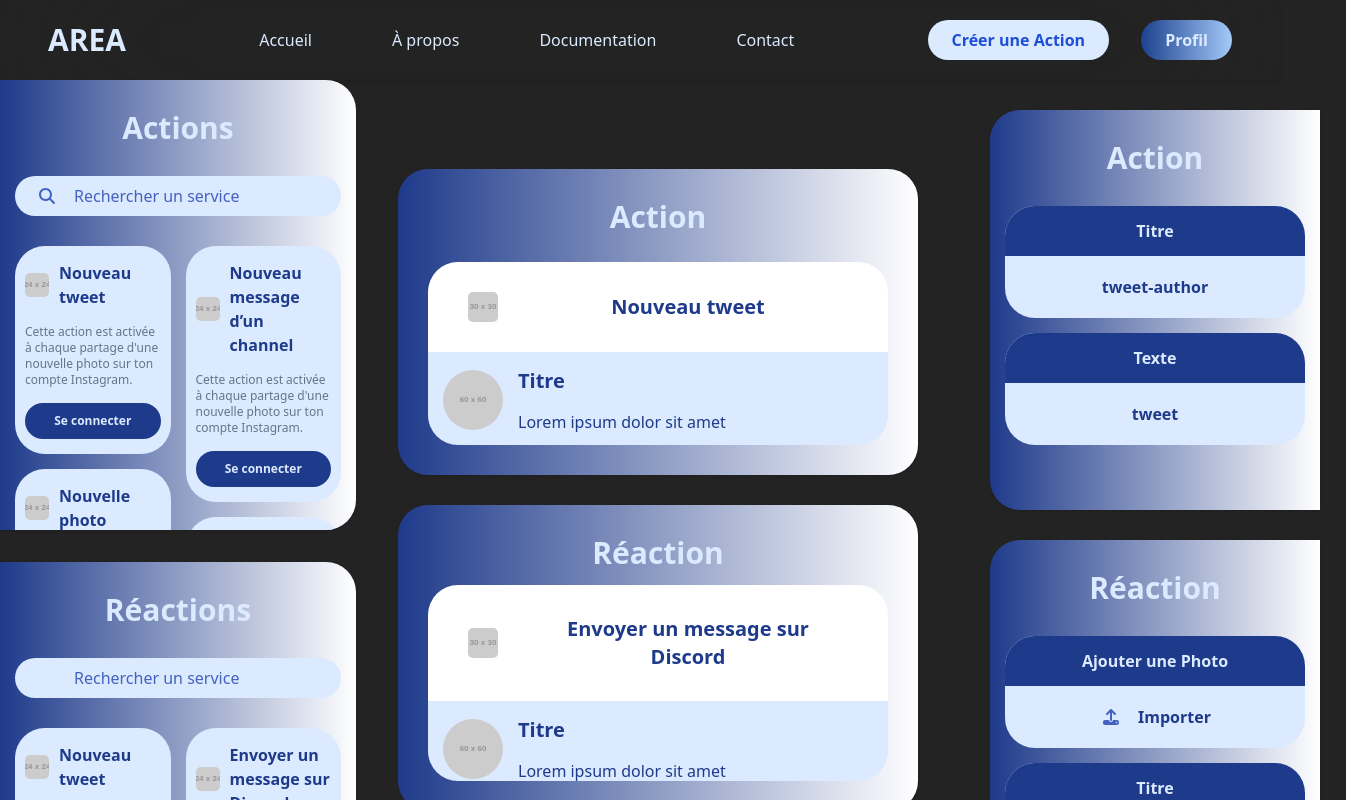
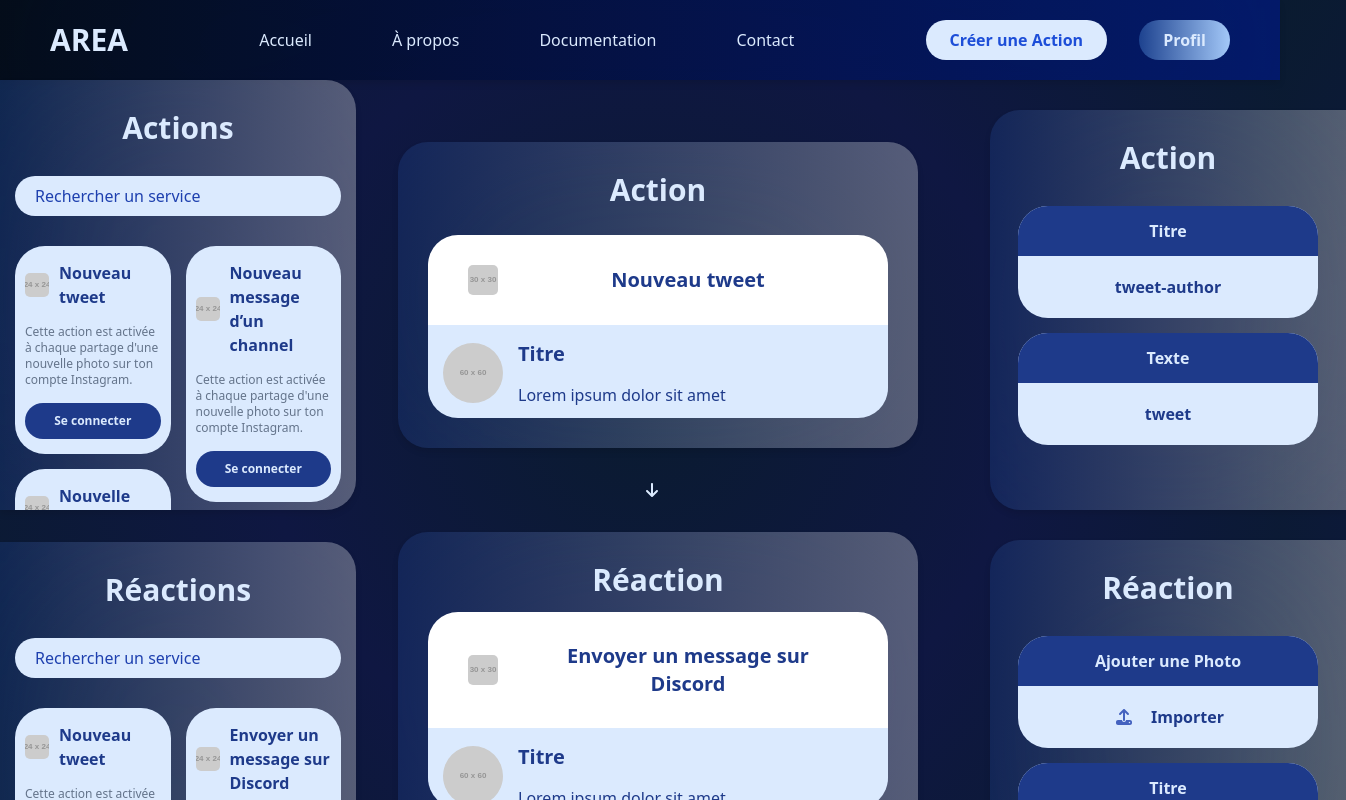
Before and after one commit to Flagada2000/AREA-WEB, a Next.js app: page /create-action in a window 1280 px wide. Shown: the top 800 px of the page, 1346 px wide, since content can reach past the window. Built offline with nearby package versions, Linux system fonts and the light colour scheme.

Commit message:
add css action reaction creation

```diff
--- a/src/app/(site)/create-action/page.tsx
+++ b/src/app/(site)/create-action/page.tsx
@@ -1,6 +1,7 @@
-import Image from 'next/image'
 import { FontAwesomeIcon } from '@fortawesome/react-fontawesome';
-import { faSearch, faUpload } from '@fortawesome/free-solid-svg-icons';
+import { faArrowDown, faSearch, faUpload } from '@fortawesome/free-solid-svg-icons';
+import React from 'react';
+
 export default function CreateAction() {
   return (
 
@@ -9,16 +10,11 @@ export default function CreateAction() {
 
     <div className="flex flex-line items-left gap-8">
       <div className="flex flex-col items-left gap-8">
-        <div className="w-[356px] h-[450px] px-[15px] py-[30px] bg-gradient-to-l from-white to-blue-900 rounded-tr-[30px] rounded-br-[30px] shadow backdrop-blur-[100px] flex-col justify-start items-center gap-[30px] inline-flex overflow-y-scroll">
+        <div className="action-card">
           <div className="self-stretch justify-center items-center gap-2.5 inline-flex">
               <div className="text-blue-100 text-3xl font-bold font-inter">Actions</div>
           </div>
-          <div className="self-stretch h-10 px-5 py-2.5 bg-blue-100 rounded-[999px] justify-start items-center gap-[15px] inline-flex">
-          <div className="w-6 h-6 relative">
-            <FontAwesomeIcon icon={faSearch} className="absolute text-blue-800 text-opacity-80 top-1/2 left-1/2 transform -translate-x-1/2 -translate-y-1/2" />
-          </div>
-              <div className="text-blue-800 text-opacity-80 text-base font-medium font-inter">Rechercher un service</div>
-          </div>
+          <input type="search-action" id="search-action" className="self-stretch h-10 px-5 py-2.5 bg-blue-100 rounded-[999px] justify-start items-center gap-[15px] inline-flex text-blue-800 text-opacity-80 text-base bg-blue-100 font-medium font-inter placeholder-blue-800" placeholder="Rechercher un service"/>
           <div className="self-stretch pb-[30px] justify-center items-start gap-[15px] inline-flex">
               <div className="grow shrink basis-0 flex-col justify-center items-center gap-[15px] inline-flex">
                   <div className="self-stretch px-2.5 py-[15px] bg-blue-100 rounded-[30px] flex-col justify-center items-center gap-[15px] flex">
@@ -89,14 +85,11 @@ export default function CreateAction() {
 
 
 
-      <div className="w-[356px] h-[450px] px-[15px] py-[30px] bg-gradient-to-l from-white to-blue-900 rounded-tr-[30px] rounded-br-[30px] shadow backdrop-blur-[100px] flex-col justify-start items-center gap-[30px] inline-flex overflow-y-scroll">
+      <div className="action-card">
           <div className="self-stretch justify-center items-center gap-2.5 inline-flex">
               <div className="text-blue-100 text-3xl font-bold font-inter">Réactions</div>
           </div>
-          <div className="self-stretch h-10 px-5 py-2.5 bg-blue-100 rounded-[999px] justify-start items-center gap-[15px] inline-flex">
-              <div className="w-6 h-6 relative"></div>
-              <div className="text-blue-800 text-opacity-80 text-base font-medium font-inter">Rechercher un service</div>
-          </div>
+          <input type="search-reaction" id="search-reaction" className="self-stretch h-10 px-5 py-2.5 bg-blue-100 rounded-[999px] justify-start items-center gap-[15px] inline-flex text-blue-800 text-opacity-80 text-base bg-blue-100 font-medium font-inter placeholder-blue-800" placeholder="Rechercher un service"/>
           <div className="self-stretch pb-[30px] justify-center items-start gap-[15px] inline-flex">
               <div className="grow shrink basis-0 flex-col justify-center items-center gap-[15px] inline-flex">
                   <div className="self-stretch px-2.5 py-[15px] bg-blue-100 rounded-[30px] flex-col justify-center items-center gap-[15px] flex">
@@ -170,7 +163,7 @@ export default function CreateAction() {
 {/* CENTER PART */}
 
       <div className="w-[1148px] h-[900px] p-2.5 flex-col justify-center items-center gap-[30px] inline-flex">
-        <div className="p-[30px] bg-gradient-to-l from-white to-blue-900 rounded-[30px] shadow backdrop-blur-[100px] flex-col justify-center items-center gap-[30px] flex">
+        <div className="action-card-center">
             <div className="text-center text-blue-100 text-3xl font-bold font-inter">Action</div>
             <div className="w-[460px] h-[180px] bg-blue-100 rounded-[30px] flex-col justify-center items-center flex">
                 <div className="self-stretch px-2.5 py-[30px] bg-white justify-center items-center gap-[30px] inline-flex rounded-tl-[30px] rounded-tr-[30px]">
@@ -186,7 +179,10 @@ export default function CreateAction() {
                 </div>
             </div>
         </div>
-        <div className="p-[30px] bg-gradient-to-l from-white to-blue-900 rounded-[30px] shadow backdrop-blur-[100px] flex-col justify-center items-center gap-[30px] flex">
+        <div className="w-6 h-6 relative">
+            <FontAwesomeIcon icon={faArrowDown} className="text-blue-100 transform" />
+        </div>
+        <div className="action-card-center">
             <div className="text-center text-blue-100 text-3xl font-bold font-inter">Réaction</div>
             <div className="w-[460px] h-[180px] bg-blue-100 rounded-[30px] flex-col justify-center items-center flex">
                 <div className="self-stretch px-2.5 py-[30px] bg-white justify-center items-center gap-[30px] inline-flex rounded-tl-[30px] rounded-tr-[30px]">
@@ -211,7 +207,7 @@ export default function CreateAction() {
 {/* RIGHT PART */}
 
       <div className="w-[386px] h-[990px] pl-[30px] py-[30px] flex-col justify-right items-center gap-[30px] inline-flex">
-    <div className="self-stretch h-[400px] px-[15px] pt-[30px] bg-gradient-to-l from-white to-blue-900 rounded-tl-[30px] rounded-bl-[30px] shadow backdrop-blur-[100px] flex-col justify-start items-center gap-[30px] flex">
+          <div className="action-card-right">
               <div className="self-stretch justify-center items-center gap-2.5 inline-flex">
                   <div className="text-blue-100 text-3xl font-bold font-inter">Action</div>
               </div>
@@ -234,7 +230,7 @@ export default function CreateAction() {
                   </div>
               </div>
           </div>
-    <div className="self-stretch h-[492px] px-[15px] pt-[30px] bg-gradient-to-l from-white to-blue-900 rounded-tl-[30px] rounded-bl-[30px] shadow backdrop-blur-[100px] flex-col justify-start items-center gap-[30px] flex">
+          <div className="action-card-right">
               <div className="self-stretch justify-center items-center gap-2.5 inline-flex">
                   <div className="text-blue-100 text-3xl font-bold font-inter">Réaction</div>
               </div>
--- a/src/app/(site)/login/page.tsx
+++ b/src/app/(site)/login/page.tsx
@@ -24,7 +24,7 @@ function page() {
                 <input type="email" id="email" className="w-full h-9 bg-white/5 rounded-[30px] p-2.5 shadow-lg border-2 border-blue-200 hover:neon-blue-300 hover:border-white delay-200 focus:ring-blue-800 focus:border-blue-800 placeholder-blue-300" placeholder="john.doe@company.com" required/>
               </div>
               <div className="mt-8 mb-8">
-              <label htmlFor="email" className="block mb-2 text-sm font-medium text-blue-100 dark:text-white">
+              <label htmlFor="password" className="block mb-2 text-sm font-medium text-blue-100 dark:text-white">
                   Mot de passe
                 </label>
                 <input type="password" id="password" className="w-full h-9 bg-white/5 rounded-[30px] p-2.5 shadow-lg border-2 border-blue-200 hover:neon-blue-300 hover:border-white delay-200 focus:ring-blue-800 focus:border-blue-800 placeholder-blue-300" placeholder="Mot de passe" required/>
--- a/src/app/(site)/signup/page.tsx
+++ b/src/app/(site)/signup/page.tsx
@@ -24,7 +24,7 @@ function page() {
                 <input type="email" id="email" className="w-full h-9 bg-white/5 rounded-[30px] p-2.5 shadow-lg border-2 border-blue-200 hover:neon-blue-300 hover:border-white delay-200 focus:ring-blue-800 focus:border-blue-800 placeholder-blue-300" placeholder="john.doe@company.com" required/>
               </div>
               <div className="mt-8 mb-8">
-              <label htmlFor="email" className="block mb-2 text-sm font-medium text-blue-100 dark:text-white">
+              <label htmlFor="password" className="block mb-2 text-sm font-medium text-blue-100 dark:text-white">
                   Mot de passe
                 </label>
                 <input type="password" id="password" className="w-full h-9 bg-white/5 rounded-[30px] p-2.5 shadow-lg border-2 border-blue-200 hover:neon-blue-300 hover:border-white delay-200 focus:ring-blue-800 focus:border-blue-800 placeholder-blue-300" placeholder="Mot de passe" required/>
--- a/src/app/globals.css
+++ b/src/app/globals.css
@@ -7,7 +7,7 @@ body,
 :root {
   height: 100%;
   margin: 0;
-  background-color: #232323;
+  background: radial-gradient(circle, #0A1B30, #0F1742, #0A1B30);
   color-scheme: dark;
 }
 
@@ -33,3 +33,110 @@ body,
   border-color: transparent transparent rgba(186, 185, 206, 0.267) transparent;
   transform: rotate(0deg);
 }
+
+.action-card {
+  width: 356px;
+  height: 430px;
+  padding: 15px;
+  padding-top: 30px;
+  background: linear-gradient(to left, rgba(255, 255, 255, 0.3), rgba(34, 72, 151, 0.3));
+  border-top-right-radius: 30px;
+  border-bottom-right-radius: 30px;
+  box-shadow: 0 4px 6px rgba(0, 0, 0, 0.1);
+  backdrop-filter: blur(100px);
+  display: flex;
+  flex-direction: column;
+  justify-content: start;
+  align-items: center;
+  gap: 30px;
+  overflow-y: scroll;
+}
+
+.action-card::-webkit-scrollbar {
+  width: 10px;
+}
+
+.action-card::-webkit-scrollbar-thumb {
+  background-color: rgba(210, 228, 255, 0.5);
+  border-radius: 30px;
+}
+
+.action-card::-webkit-scrollbar-track {
+  background-color: transparent;
+}
+
+.action-card-right {
+  width: 356px;
+  height: 400px;
+  padding: 15px;
+  padding-top: 30px;
+  background: linear-gradient(to left, rgba(255, 255, 255, 0.3), rgba(34, 72, 151, 0.3));
+  border-top-left-radius: 30px;
+  border-bottom-left-radius: 30px;
+  box-shadow: 0 4px 6px rgba(0, 0, 0, 0.1);
+  backdrop-filter: blur(100px);
+  display: flex;
+  flex-direction: column;
+  justify-content: start;
+  align-items: center;
+  gap: 30px;
+  overflow-y: scroll;
+}
+
+.action-card-right::-webkit-scrollbar {
+  width: 10px;
+}
+
+.action-card-right::-webkit-scrollbar-thumb {
+  background-color: rgba(210, 228, 255, 0.5);
+  border-radius: 30px;
+}
+
+.action-card-right::-webkit-scrollbar-track {
+  background-color: transparent;
+}
+
+.action-card-center {
+  width: full;
+  height: full;
+  padding: 30px;
+  padding-top: 30px;
+  background: linear-gradient(to left, rgba(255, 255, 255, 0.3), rgba(34, 72, 151, 0.3));
+  border-radius: 30px;
+  box-shadow: 0 4px 6px rgba(0, 0, 0, 0.1);
+  backdrop-filter: blur(100px);
+  display: flex;
+  flex-direction: column;
+  justify-content: start;
+  align-items: center;
+  gap: 30px;
+}
+
+.navbar {
+  display: flex;
+  justify-content: space-between;
+  align-items: center;
+  width: 100%;
+  height: 80px;
+  padding: 5px 50px;
+  background: linear-gradient(to right, rgba(1, 8, 17, 0.70), rgba(0, 26, 130, 0.70));
+  box-shadow: 0 4px 6px rgba(0, 0, 0, 0.1);
+  backdrop-filter: blur(100px);
+}
+
+.gradient-container {
+  display: flex;
+  justify-content: space-between;
+  align-items: stretch;
+  width: 100%;
+}
+
+.background-gradient {
+  position: fixed;
+  top: 0;
+  bottom: 0;
+  left: 0;
+  right: 0;
+  z-index: -1;
+  background: linear-gradient(to right, rgba(1, 8, 17), rgba(0, 26, 130));
+}
--- a/src/app/layout.tsx
+++ b/src/app/layout.tsx
@@ -26,7 +26,7 @@ export default function RootLayout({
   return (
     <>
       <div className="w-full flex flex-col items-center">
-        <div className="flex justify-between items-center w-full h-[8%] px-12 pt-5 pb-5 bg-gradient-to-r from-[rgba(1, 8, 17, 0.70)] to-[rgba(0, 26.25, 129.62, 0.70)] shadow-md backdrop-blur-[100px]">
+        <div className="navbar">
           <Link href="/home">
             <p className="text-blue-100 text-3xl font-bold font-inter hover:text-blue-300">AREA</p>
           </Link>
```
Lines whose indentation alone changed are shown as unchanged.
